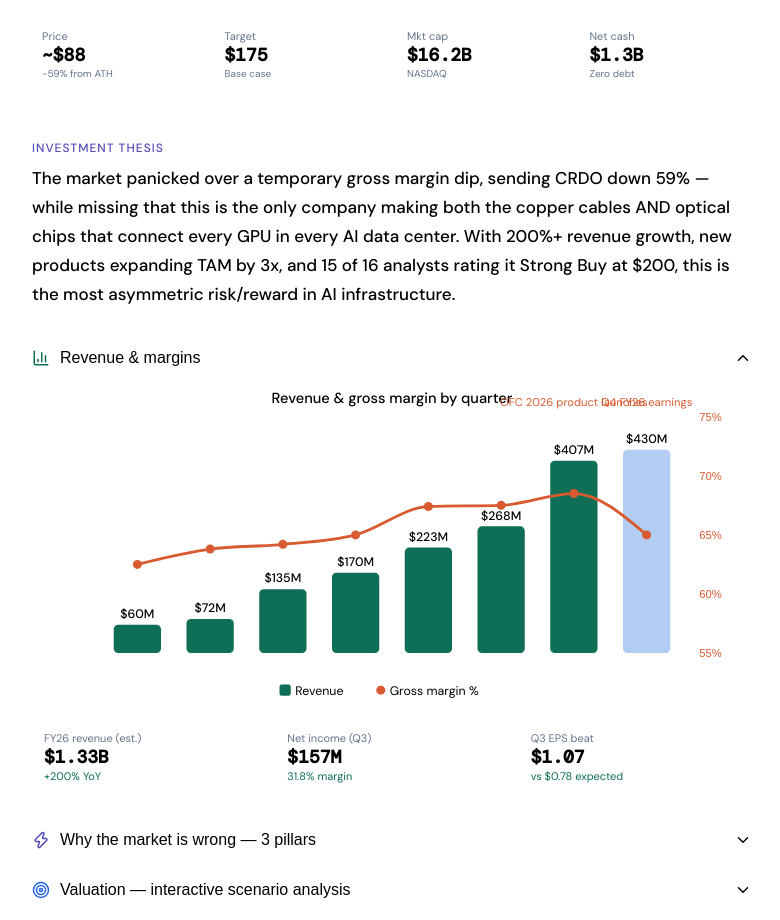
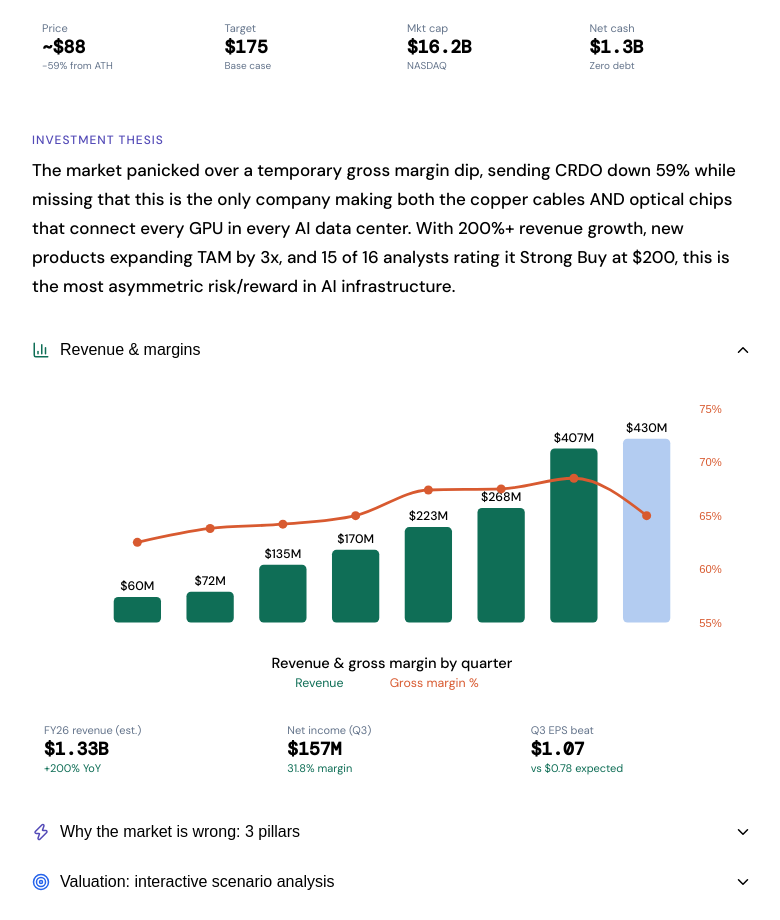
Before and after one commit to bvazrala/perplexity_stock_pitch_comp, a React app: page / in a window 1280 px wide. Shown: the part 149-1069 px from the top of the page, without its empty margins (248-1028 px from the left). Built offline with nearby package versions, Linux system fonts and the light colour scheme.

Commit message:
Revenue Chart Fixed

```diff
--- a/dashboard.jsx
+++ b/dashboard.jsx
@@ -52,55 +52,85 @@
     if (!svgRef.current) return;
     const svg = d3.select(svgRef.current);
     svg.selectAll("*").remove();
-    const w = 640, h = 280, mt = 30, mr = 50, mb = 40, ml = 50;
+    const w = 640, h = 280, mt = 30, mr = 50, mb = 60, ml = 50; // Increased bottom margin for labels
     const iw = w - ml - mr, ih = h - mt - mb;
     svg.attr("viewBox", `0 0 ${w} ${h}`);
     const g = svg.append("g").attr("transform", `translate(${ml},${mt})`);
     const x = d3.scaleBand().domain(revenueData.map(d => d.q)).range([0, iw]).padding(0.35);
     const y = d3.scaleLinear().domain([0, 500]).range([ih, 0]);
     const y2 = d3.scaleLinear().domain([55, 75]).range([ih, 0]);
-    g.selectAll(".gridline").data(y.ticks(5)).join("line").attr("class","gridline")
-      .attr("x1",0).attr("x2",iw).attr("y1",d=>y(d)).attr("y2",d=>y(d))
-      .attr("stroke","var(--color-border-tertiary)").attr("stroke-dasharray","3,3");
-    g.selectAll(".bar").data(revenueData).join("rect").attr("class","bar")
+
+    g.selectAll(".gridline").data(y.ticks(5)).join("line").attr("class", "gridline")
+      .attr("x1", 0).attr("x2", iw).attr("y1", d => y(d)).attr("y2", d => y(d))
+      .attr("stroke", "var(--color-border-tertiary)").attr("stroke-dasharray", "3,3");
+
+    g.selectAll(".bar").data(revenueData).join("rect").attr("class", "bar")
       .attr("x", d => x(d.q)).attr("y", d => y(d.rev)).attr("width", x.bandwidth())
       .attr("height", d => ih - y(d.rev)).attr("rx", 4)
-      .attr("fill", (d, i) => i === revenueData.length - 1 ? "#93B7EB" : TEAL)
+      .attr("fill", (d, i) => i === revenueData.length - 1 ? "#93B7EB" : TEAL) // Last bar is blue
       .attr("opacity", (d, i) => i === revenueData.length - 1 ? 0.7 : 1);
-    g.selectAll(".barlabel").data(revenueData).join("text").attr("class","barlabel")
-      .attr("x", d => x(d.q) + x.bandwidth()/2).attr("y", d => y(d.rev) - 6)
-      .attr("text-anchor","middle").attr("font-size","11px").attr("font-weight","500")
-      .attr("fill","var(--color-text-primary)")
+
+    g.selectAll(".barlabel").data(revenueData).join("text").attr("class", "barlabel")
+      .attr("x", d => x(d.q) + x.bandwidth() / 2).attr("y", d => y(d.rev) - 6)
+      .attr("text-anchor", "middle").attr("font-size", "11px").attr("font-weight", "500")
+      .attr("fill", "var(--color-text-primary)")
       .text(d => `$${Math.round(d.rev)}M`);
-    const line = d3.line().x(d => x(d.q) + x.bandwidth()/2).y(d => y2(d.gm)).curve(d3.curveMonotoneX);
+
+    const line = d3.line().x(d => x(d.q) + x.bandwidth() / 2).y(d => y2(d.gm)).curve(d3.curveMonotoneX);
     g.append("path").datum(revenueData).attr("d", line)
-      .attr("fill","none").attr("stroke",CORAL).attr("stroke-width",2.5).attr("stroke-dasharray", function(){ return this.getTotalLength(); }).attr("stroke-dashoffset", function(){ return this.getTotalLength(); })
+      .attr("fill", "none").attr("stroke", CORAL).attr("stroke-width", 2.5).attr("stroke-dasharray", function () { return this.getTotalLength(); }).attr("stroke-dashoffset", function () { return this.getTotalLength(); })
       .transition().duration(1500).attr("stroke-dashoffset", 0);
-    g.selectAll(".dot").data(revenueData).join("circle").attr("class","dot")
-      .attr("cx", d => x(d.q) + x.bandwidth()/2).attr("cy", d => y2(d.gm))
-      .attr("r", 4).attr("fill",CORAL).attr("stroke","var(--color-background-primary)").attr("stroke-width",2);
-    g.append("g").attr("transform",`translate(0,${ih})`).call(d3.axisBottom(x).tickSize(0)).select(".domain").remove();
-    g.selectAll(".tick text").attr("font-size","10px").attr("fill","var(--color-text-secondary)");
+
+    g.selectAll(".dot").data(revenueData).join("circle").attr("class", "dot")
+      .attr("cx", d => x(d.q) + x.bandwidth() / 2).attr("cy", d => y2(d.gm))
+      .attr("r", 4).attr("fill", CORAL).attr("stroke", "var(--color-background-primary)").attr("stroke-width", 2);
+
+    g.append("g").attr("transform", `translate(0,${ih})`).call(d3.axisBottom(x).tickSize(0)).select(".domain").remove();
+    g.selectAll(".tick text").attr("font-size", "10px").attr("fill", "var(--color-text-secondary)");
+
     g.append("g").call(d3.axisLeft(y).ticks(5).tickFormat(d => `$${d}M`).tickSize(0)).select(".domain").remove();
-    g.selectAll(".tick text").attr("font-size","10px").attr("fill","var(--color-text-secondary)");
-    const ay2 = g.append("g").attr("transform",`translate(${iw},0)`).call(d3.axisRight(y2).ticks(4).tickFormat(d => `${d}%`).tickSize(0));
+    g.selectAll(".tick text").attr("font-size", "10px").attr("fill", "var(--color-text-secondary)");
+
+    const ay2 = g.append("g").attr("transform", `translate(${iw},0)`).call(d3.axisRight(y2).ticks(4).tickFormat(d => `${d}%`).tickSize(0));
     ay2.select(".domain").remove();
-    ay2.selectAll(".tick text").attr("font-size","10px").attr("fill",CORAL);
-    g.append("text").attr("x",iw/2).attr("y",-12).attr("text-anchor","middle").attr("font-size","13px").attr("font-weight","500").attr("fill","var(--color-text-primary)").text("Revenue & gross margin by quarter");
-    const lg = g.append("g").attr("transform",`translate(${iw/2 - 100},${ih + 28})`);
-    lg.append("rect").attr("width",10).attr("height",10).attr("rx",2).attr("fill",TEAL);
-    lg.append("text").attr("x",14).attr("y",9).attr("font-size","11px").attr("fill","var(--color-text-secondary)").text("Revenue");
-    lg.append("circle").attr("cx",90).attr("cy",5).attr("r",4).attr("fill",CORAL);
-    lg.append("text").attr("x",98).attr("y",9).attr("font-size","11px").attr("fill","var(--color-text-secondary)").text("Gross margin %");
-    const annotations = [
-        { q: "Q3 FY26", event: "OFC 2026 product launches" },
-        { q: "Q4 FY26E", event: "Q4 FY26 earnings" },
-    ];
-    g.selectAll(".annotation").data(annotations).join("text").attr("class", "annotation")
-    .attr("x", d => x(d.q) + x.bandwidth() / 2).attr("y", -10)
-    .attr("text-anchor", "middle").attr("font-size", "10px").attr("fill", CORAL)
-    .text(d => d.event);
+    ay2.selectAll(".tick text").attr("font-size", "10px").attr("fill", CORAL);
+
+    g.append("text").attr("x", iw / 2).attr("y", ih + 40) // Position below the chart
+      .attr("text-anchor", "middle").attr("font-size", "13px").attr("font-weight", "500")
+      .attr("fill", "var(--color-text-primary)").text("Revenue & gross margin by quarter");
+
+    // Add legend below the chart
+    const lg = g.append("g").attr("transform", `translate(${iw / 2 - 100},${ih + 60})`);
+
+    // Revenue label
+    lg.append("rect")
+      .attr("width", 10)
+      .attr("height", 10)
+      .attr("rx", 2)
+      .attr("fill", TEAL);
+
+    lg.append("text")
+      .attr("x", 14)
+      .attr("y", -3)
+      .attr("font-size", "11px")
+      .attr("fill", TEAL)
+      .text("Revenue");
+
+    // Gross margin % label
+    lg.append("circle")
+      .attr("cx", 90)
+      .attr("cy", 5)
+      .attr("r", 4)
+      .attr("fill", CORAL);
+
+    lg.append("text")
+      .attr("x", 98)
+      .attr("y", -3)
+      .attr("font-size", "11px")
+      .attr("fill", CORAL)
+      .text("Gross margin %");
   }, []);
+
   return <svg ref={svgRef} style={{ width: "100%", height: "auto" }} />;
 }
 
@@ -159,31 +189,51 @@
 
 function TAMChart() {
   const svgRef = useRef();
+
   useEffect(() => {
     if (!svgRef.current) return;
     const svg = d3.select(svgRef.current);
     svg.selectAll("*").remove();
-    const w = 640, h = 280, mt = 30, mr = 50, mb = 40, ml = 50;
-    const iw = w - ml - mr, ih = h - mt - mb;
+
+    const w = 400,
+      h = 300,
+      radius = Math.min(w, h) / 2;
+
     svg.attr("viewBox", `0 0 ${w} ${h}`);
-    const g = svg.append("g").attr("transform", `translate(${ml},${mt})`);
+    const g = svg.append("g").attr("transform", `translate(${w / 2}, ${h / 2})`);
 
     const data = [
-      { label: "Networking TAM", value: 65, color: TEAL },
-      { label: "Other AI Capex", value: 585, color: GRAY },
+      { label: "Networking TAM: $65B", value: 65, color: TEAL },
+      { label: "Other AI Capex: $585B", value: 585, color: GRAY },
     ];
 
-    const pie = d3.pie().value(d => d.value)(data);
-    const arc = d3.arc().innerRadius(0).outerRadius(Math.min(iw, ih) / 2);
+    const pie = d3.pie().value((d) => d.value)(data);
+    const arc = d3.arc().innerRadius(0).outerRadius(radius);
 
-    const arcs = g.selectAll(".arc").data(pie).join("g").attr("class", "arc")
-      .attr("transform", `translate(${iw / 2},${ih / 2})`);
+    const arcs = g
+      .selectAll(".arc")
+      .data(pie)
+      .join("g")
+      .attr("class", "arc");
 
-    arcs.append("path").attr("d", arc).attr("fill", d => d.data.color);
-    arcs.append("text").attr("transform", d => `translate(${arc.centroid(d)})`)
-      .attr("text-anchor", "middle").attr("font-size", "12px").attr("fill", "white")
-      .text(d => `${d.data.label}: $${d.data.value}B`);
+    arcs
+      .append("path")
+      .attr("d", arc)
+      .attr("fill", (d) => d.data.color);
+
+    arcs
+      .append("text")
+      .attr("transform", (d) => {
+        const [x, y] = arc.centroid(d);
+        const offset = d.data.value > 100 ? -20 : 20; // Adjust text position for better visibility
+        return `translate(${x}, ${y + offset})`;
+      })
+      .attr("text-anchor", "middle")
+      .attr("font-size", "12px")
+      .attr("fill", "white")
+      .text((d) => d.data.label);
   }, []);
+
   return <svg ref={svgRef} style={{ width: "100%", height: "auto" }} />;
 }
 
@@ -213,7 +263,54 @@
     <div style={{ fontFamily: "'DM Sans', sans-serif", maxWidth: 720, margin: "0 auto", padding: "0 16px 60px" }}>
       <link href="https://fonts.googleapis.com/css2?family=DM+Sans:wght@400;500;700&family=DM+Mono:wght@400;500&display=swap" rel="stylesheet" />
 
-      {/* Hero */}
+{/*
+export default function App() {
+  const [darkMode, setDarkMode] = useState(false);
+
+  const toggleDarkMode = () => {
+    setDarkMode(!darkMode);
+    document.body.classList.toggle("dark-mode", !darkMode);
+  };
+
+  return (
+    <div
+      style={{
+        fontFamily: "'DM Sans', sans-serif",
+        display: "flex",
+        flexDirection: "column",
+        alignItems: "center",
+        padding: "20px",
+        backgroundColor: darkMode ? "#1e293b" : "#f8fafc",
+        color: darkMode ? "#f8fafc" : "#1e293b",
+      }}
+    >
+      <link
+        href="https://fonts.googleapis.com/css2?family=DM+Sans:wght@400;500;700&family=DM+Mono:wght@400;500&display=swap"
+        rel="stylesheet"
+      />
+
+      <div style={{ textAlign: "center", marginBottom: 20 }}>
+        <h1 style={{ fontSize: 24, fontWeight: 700, margin: 0 }}>
+          Perplexity Stock Pitch Competition
+        </h1>
+        <p style={{ fontSize: 14, color: GRAY }}>by Bala Kausik Vazrala</p>
+        <button
+          onClick={toggleDarkMode}
+          style={{
+            marginTop: 10,
+            padding: "8px 16px",
+            backgroundColor: darkMode ? "#334155" : "#e2e8f0",
+            color: darkMode ? "#f8fafc" : "#1e293b",
+            border: "none",
+            borderRadius: "4px",
+            cursor: "pointer",
+          }}
+        >
+          {darkMode ? "Light Mode" : "Dark Mode"}
+        </button>
+      </div>
+*/}
+
       <div style={{ padding: "40px 0 24px", borderBottom: "0.5px solid var(--color-border-tertiary)" }}>
         <div style={{ display: "flex", alignItems: "center", gap: 8, marginBottom: 8 }}>
           <span style={{ background: TEAL, color: "white", padding: "3px 10px", borderRadius: 20, fontSize: 12, fontWeight: 500 }}>LONG</span>
@@ -221,7 +318,7 @@
         </div>
         <h1 style={{ fontSize: 32, fontWeight: 700, margin: "0 0 6px", lineHeight: 1.2 }}>Credo Technology</h1>
         <p style={{ fontSize: 15, color: "var(--color-text-secondary)", margin: 0, lineHeight: 1.6 }}>
-          The AI data center's most critical — and most overlooked — supplier.
+          The AI data center's most critical and most overlooked supplier.
         </p>
 
         <div style={{ display: "grid", gridTemplateColumns: "repeat(4, minmax(0, 1fr))", gap: 10, marginTop: 20 }}>
@@ -240,15 +337,13 @@
         </div>
       </div>
 
-      {/* Thesis */}
       <div style={{ padding: "24px 0", borderBottom: "0.5px solid var(--color-border-tertiary)" }}>
         <div style={{ fontSize: 12, fontWeight: 500, color: PURPLE, textTransform: "uppercase", letterSpacing: 1, marginBottom: 8 }}>Investment thesis</div>
         <p style={{ fontSize: 17, fontWeight: 500, lineHeight: 1.7, margin: 0 }}>
-          The market panicked over a temporary gross margin dip, sending CRDO down 59% — while missing that this is the only company making both the copper cables AND optical chips that connect every GPU in every AI data center. With 200%+ revenue growth, new products expanding TAM by 3x, and 15 of 16 analysts rating it Strong Buy at $200, this is the most asymmetric risk/reward in AI infrastructure.
+          The market panicked over a temporary gross margin dip, sending CRDO down 59% while missing that this is the only company making both the copper cables AND optical chips that connect every GPU in every AI data center. With 200%+ revenue growth, new products expanding TAM by 3x, and 15 of 16 analysts rating it Strong Buy at $200, this is the most asymmetric risk/reward in AI infrastructure.
         </p>
       </div>
 
-      {/* Expandable sections */}
       <Section icon={<BarChart3 size={18} color={TEAL} />} title="Revenue & margins" defaultOpen={true}>
         <RevenueChart />
         <div style={{ display: "grid", gridTemplateColumns: "1fr 1fr 1fr", gap: 10, marginTop: 16 }}>
@@ -270,10 +365,10 @@
         </div>
       </Section>
 
-      <Section icon={<Zap size={18} color={PURPLE} />} title="Why the market is wrong — 3 pillars">
+      <Section icon={<Zap size={18} color={PURPLE} />} title="Why the market is wrong: 3 pillars">
         <div style={{ display: "flex", flexDirection: "column", gap: 14 }}>
           {[
-            { n: 1, color: PURPLE, title: "The bottleneck has shifted from compute to connectivity", body: "AI clusters now use 100,000+ GPUs. The limiting factor isn't raw compute — it's moving data BETWEEN those GPUs fast enough. Credo invented the Active Electrical Cable (AEC): cheaper than fiber optics, uses less power, and works perfectly for the critical 3-7 meter distances inside server racks. They're the only company with both copper AND optical solutions." },
+            { n: 1, color: PURPLE, title: "The bottleneck has shifted from compute to connectivity", body: "AI clusters now use 100,000+ GPUs. The limiting factor isn't raw compute, it's moving data BETWEEN those GPUs fast enough. Credo invented the Active Electrical Cable (AEC): cheaper than fiber optics, uses less power, and works perfectly for the critical 3-7 meter distances inside server racks. They're the only company with both copper AND optical solutions." },
             { n: 2, color: TEAL, title: "The sell-off was an overreaction to a temporary margin dip", body: "On March 2, CRDO beat revenue estimates by 5.5% ($407M vs $386M) and beat EPS by 37% ($1.07 vs $0.78). The stock still dropped 18.5% in ONE DAY. Why? Q4 margin guidance was 64-66% vs Q3's 68.5%. But this is because new products (optics, gearboxes) have lower initial margins as they scale up. This is a GROWTH signal, not a warning sign. Every great semiconductor company experiences this during product transitions." },
             { n: 3, color: CORAL, title: "New products expand the addressable market by 3x", body: "At OFC 2026 (March), Credo launched: Cardinal 1.6T DSP (next-gen speed for AI fabrics), Robin 800G DSP family, and ZeroFlap Optics (eliminates micro-disruptions that can crash multi-week AI training runs). These expand Credo's TAM from ~$3B (copper AECs only) to $10B+ (copper + optical + IP licensing). A 5th hyperscaler customer is now ramping revenue." },
           ].map(p => (
@@ -285,7 +380,7 @@
         </div>
       </Section>
 
-      <Section icon={<Target size={18} color={BLUE} />} title="Valuation — interactive scenario analysis">
+      <Section icon={<Target size={18} color={BLUE} />} title="Valuation: interactive scenario analysis">
         <ValuationSlider />
         <div style={{ marginTop: 16, fontSize: 13, color: GRAY, lineHeight: 1.6 }}>
           <strong>How I got these numbers:</strong> Bear case uses lowest analyst target ($125, Rosenblatt). Base case uses Vestra fair value model ($175). Bull case uses top analyst targets ($250-260, New Street Research / JP Morgan). Current median analyst consensus is $200, representing +127% upside from ~$88.
@@ -336,7 +431,7 @@
           Every insight below was discovered using Perplexity Computer's agentic research. Here are the exact prompts I used and what they revealed:
         </div>
         <div style={{ display: "flex", flexDirection: "column", gap: 12 }}>
-          {perplexityPrompts.map((p, i) => (
+          {perplexityPrompts.slice(0, 2).map((p, i) => (
             <div key={i} style={{ padding: 14, background: "var(--color-background-secondary)", borderRadius: "var(--border-radius-md)" }}>
               <div style={{ fontSize: 11, fontWeight: 500, color: CORAL, textTransform: "uppercase", letterSpacing: 0.5, marginBottom: 6 }}>Prompt {i + 1}</div>
               <div style={{ fontSize: 13, fontFamily: "'DM Mono', monospace", color: "var(--color-text-primary)", marginBottom: 8, lineHeight: 1.5 }}>"{p.prompt}"</div>
@@ -347,33 +442,6 @@
           ))}
         </div>
       </Section>
-      <Section icon={<Cpu size={18} color={CORAL} />} title="Perplexity Computer research log">
-        <div style={{ fontSize: 13, color: GRAY, marginBottom: 14, lineHeight: 1.6 }}>
-            Every insight below was discovered using Perplexity Computer's agentic research. Here are the exact prompts I used and what they revealed:
-        </div>
-        <div style={{ display: "flex", flexDirection: "column", gap: 12 }}>
-            {perplexityPrompts.map((p, i) => (
-                <div key={i} style={{ padding: 14, background: "var(--color-background-secondary)", borderRadius: "var(--border-radius-md)" }}>
-                    <div style={{ fontSize: 11, fontWeight: 500, color: CORAL, textTransform: "uppercase", letterSpacing: 0.5, marginBottom: 6 }}>Prompt {i + 1}</div>
-                    <div style={{ fontSize: 13, fontFamily: "'DM Mono', monospace", color: "var(--color-text-primary)", marginBottom: 8, lineHeight: 1.5 }}>"{p.prompt}"</div>
-                    <div style={{ fontSize: 12, color: TEAL, lineHeight: 1.5 }}>
-                        <strong>Key finding:</strong> {p.insight}
-                    </div>
-                    {/* Add links to relevant sections */}
-                    {p.prompt.includes("TAM") && (
-                    <div style={{ fontSize: 12, color: BLUE, marginTop: 6 }}>
-                        ↳ See <a href="#tam-analysis" style={{ color: BLUE, textDecoration: "underline" }}>TAM Analysis</a>
-                    </div>
-                    )}
-                    {p.prompt.includes("product") && (
-                    <div style={{ fontSize: 12, color: BLUE, marginTop: 6 }}>
-                        ↳ See <a href="#product-positioning" style={{ color: BLUE, textDecoration: "underline" }}>Product Positioning</a>
-                    </div>
-                    )}
-                </div>
-            ))}
-            </div>
-        </Section>
 
       <Section icon={<BarChart3 size={18} color={TEAL} />} title="TAM Analysis">
         <TAMChart />
@@ -386,7 +454,6 @@
         <ProductPositioning />
       </Section>
 
-      {/* Footer */}
       <div style={{ marginTop: 32, padding: 20, background: "var(--color-background-secondary)", borderRadius: "var(--border-radius-lg)", textAlign: "center" }}>
         <div style={{ fontSize: 14, fontWeight: 500, marginBottom: 6 }}>Bottom line</div>
         <div style={{ fontSize: 15, lineHeight: 1.7, color: "var(--color-text-secondary)" }}>
--- a/index.js
+++ b/index.js
@@ -1,6 +1,7 @@
 import React from "react";
 import ReactDOM from "react-dom/client"; // Use react-dom/client for React 18
 import App from "./dashboard";
+import "./styles.css";
 
 const root = ReactDOM.createRoot(document.getElementById("root")); // Use createRoot
 root.render(
--- /dev/null
+++ b/styles.css
@@ -0,0 +1,14 @@
+body {
+  margin: 0;
+  font-family: Arial, sans-serif;
+  transition: background-color 0.3s, color 0.3s;
+}
+
+body.dark-mode {
+  background-color: #1e293b;
+  color: #f8fafc;
+}
+
+button {
+  transition: background-color 0.3s, color 0.3s;
+}
```
Also changed, not shown: dist/index.html, 4 other files.
